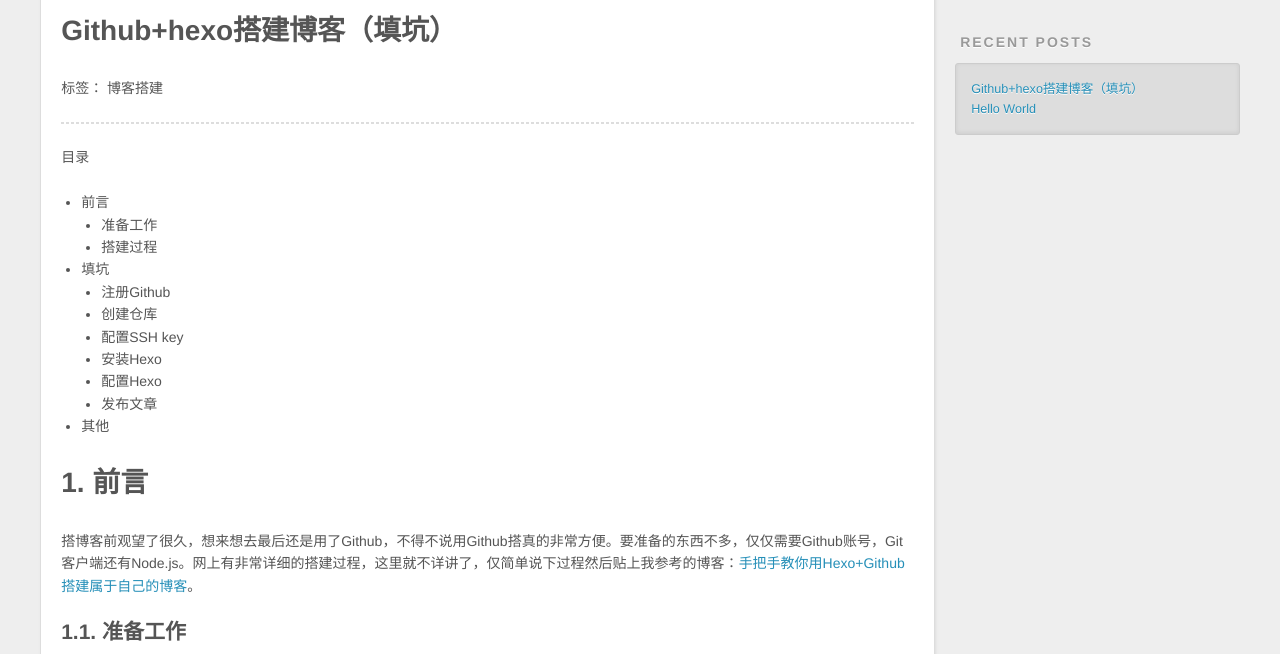
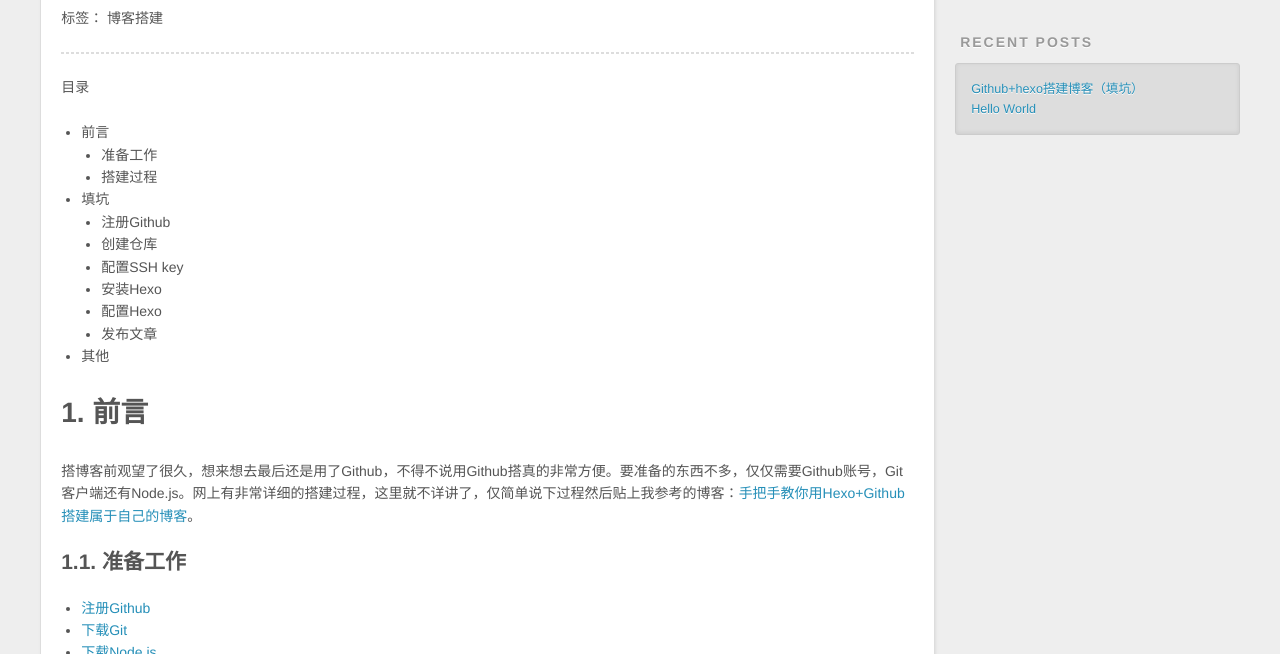
Before and after one commit to ChenxinWang/ChenxinWang.github.io, a plain HTML site: page index.html in a window 1280 px wide. Shown: the part 446-1100 px from the top of the page. Drawn offline with nearby package versions, Linux system fonts and the light colour scheme.

Commit message:
Site updated: 2017-11-22 22:27:43

```diff
--- a/index.html
+++ b/index.html
@@ -83,7 +83,7 @@
 
     <div class="article-entry" itemprop="articleBody">
 
-        <h1 id="Github-hexo搭建博客（填坑）"><a href="#Github-hexo搭建博客（填坑）" class="headerlink" title="Github+hexo搭建博客（填坑）"></a>Github+hexo搭建博客（填坑）</h1><p>标签： 博客搭建</p>
+        <p>标签： 博客搭建</p>
 <hr>
 <p>目录</p>
 <ul>
```
Also changed, not shown: 2017/11/22/test/index.html (+5 -5 lines).
